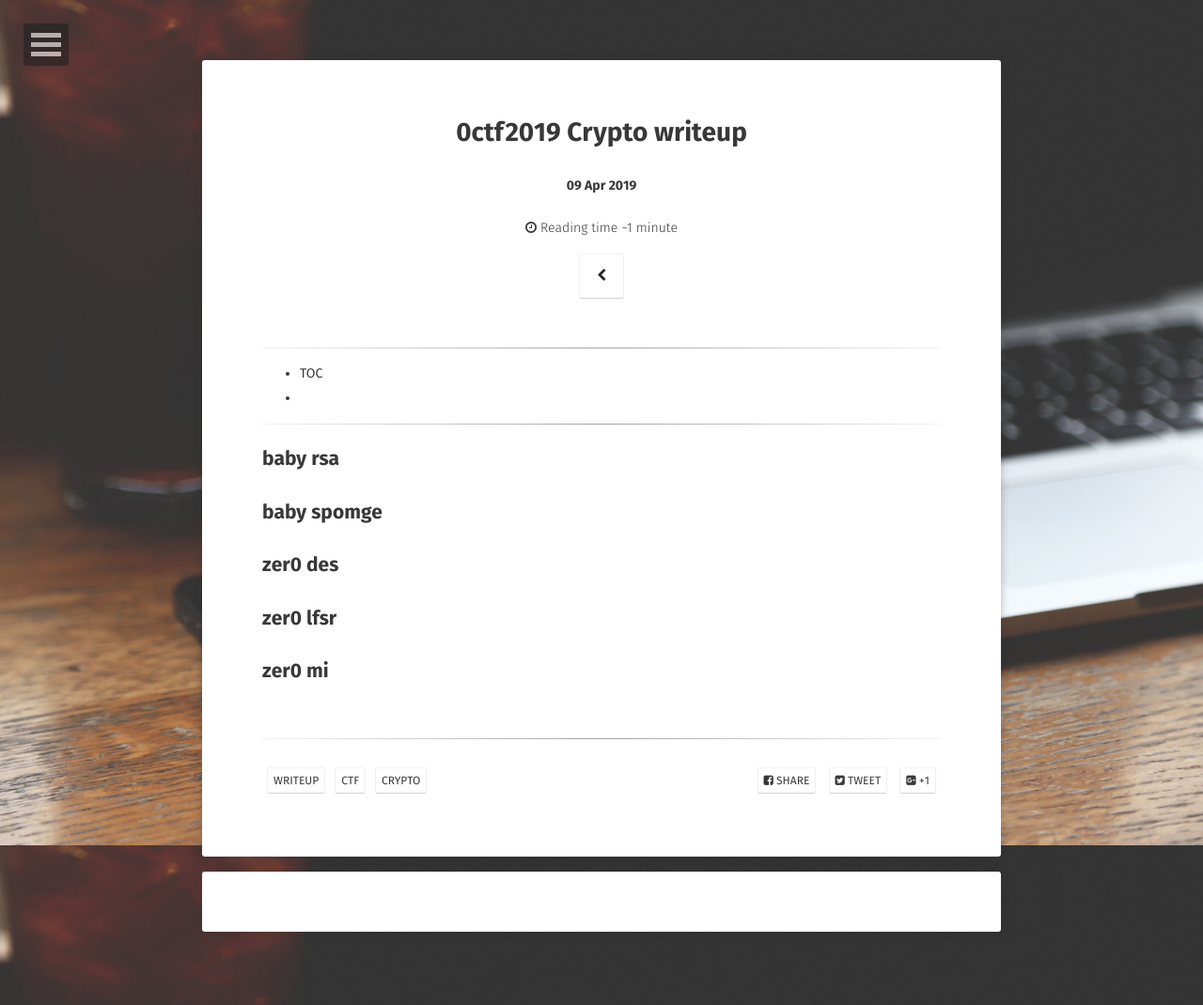
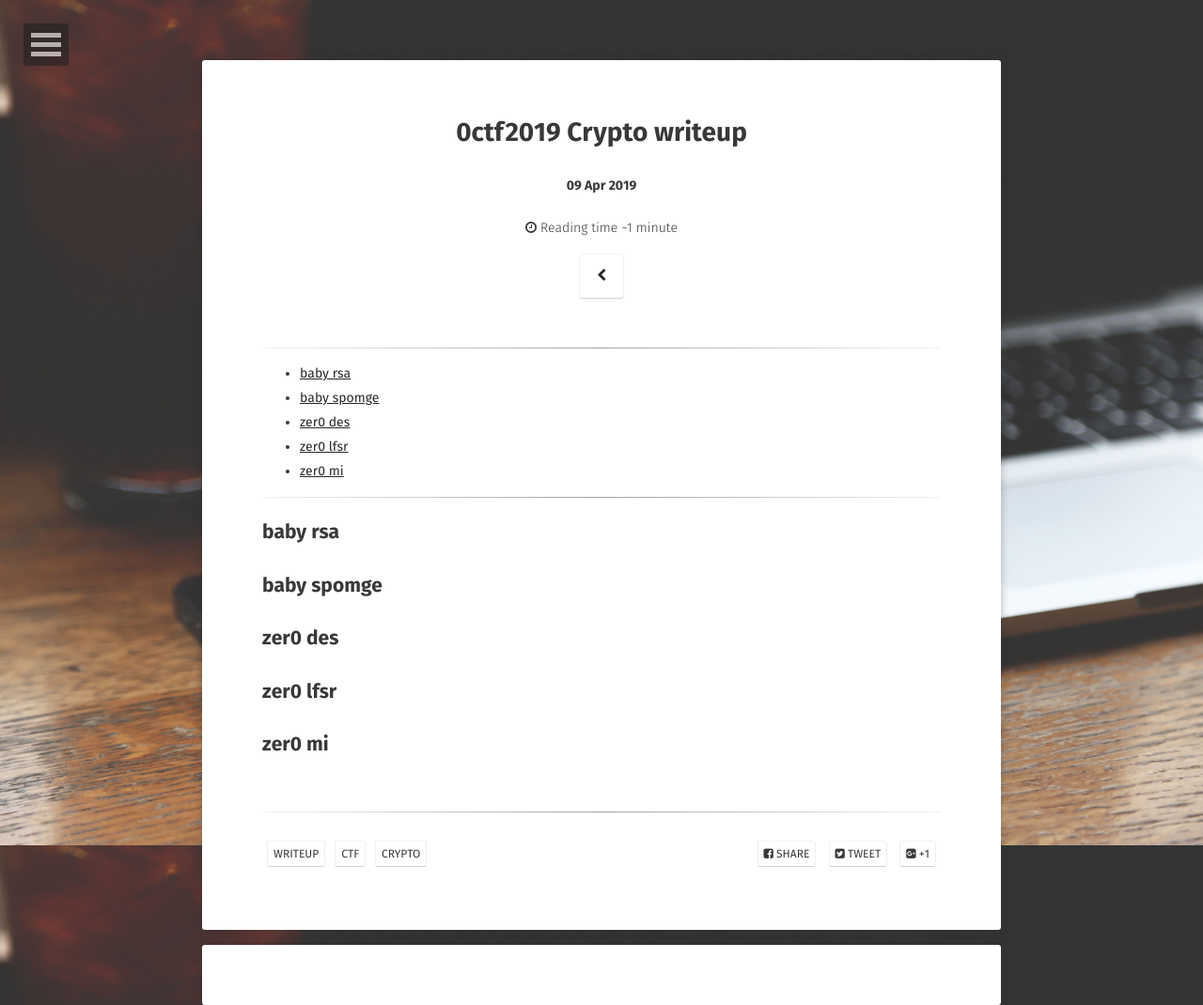
Before and after one commit to gmcnqaq/gmcnqaq, a Jekyll site: the page built from _posts/2019-04-09-0ctf2019-crypto-writeup.md, in a window 1280 px wide. Shown: the whole page at 94% size. Built offline with Jekyll 4.4.1, drawn with Linux system fonts in a browser that asks for light colours; some web fonts are replaced; comment, search, counter and statistics services are not loaded.

Commit message:
Update 2019-04-09-0ctf2019-crypto-writeup.md

```diff
--- a/_posts/2019-04-09-0ctf2019-crypto-writeup.md
+++ b/_posts/2019-04-09-0ctf2019-crypto-writeup.md
@@ -13,7 +13,7 @@ comments: true
 ---
 
 * TOC
-* {:toc}
+{:toc}
 
 ---
 
```
